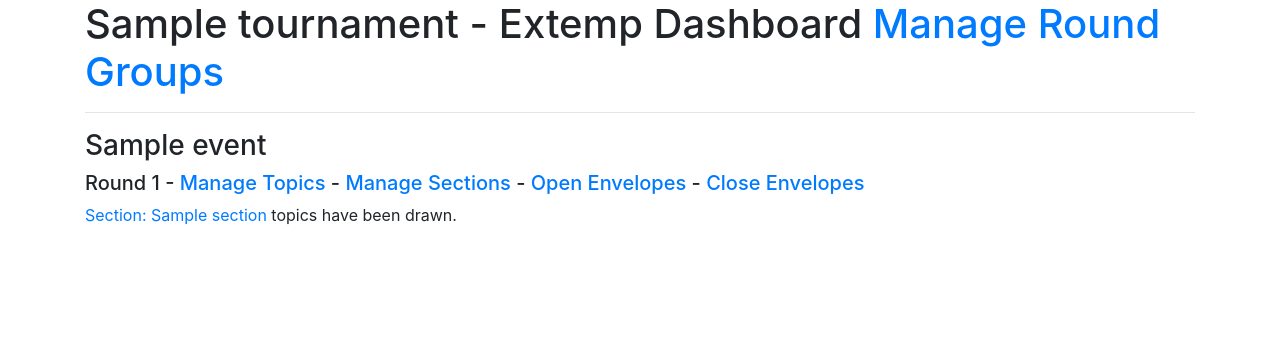
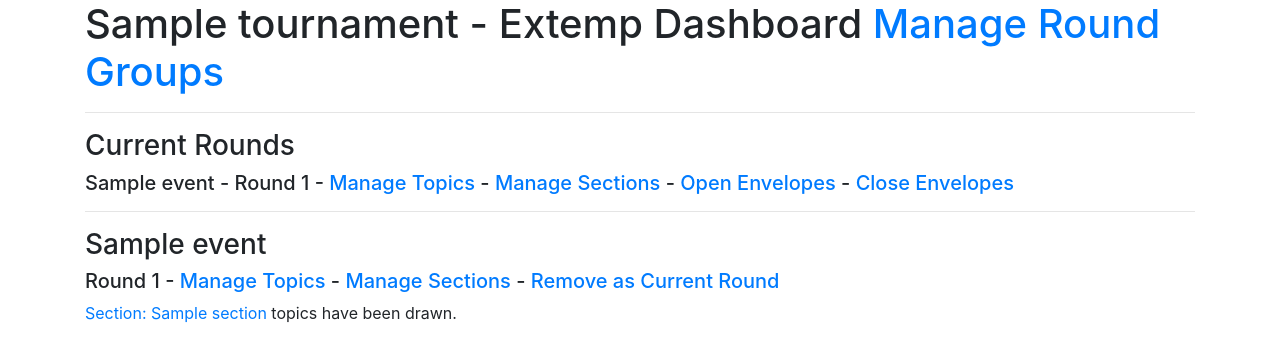
Before and after one commit to omajoshi/debate, a Django app: page /extemp/tournament/1/ in a window 1280 px wide. Shown: the part 104-466 px from the top of the page. Run offline with Django 3.2, Linux system fonts and the light colour scheme; a user stored in the database is signed in; tables that the repository leaves empty hold one stand-in row (values such as "Sample post"); some libraries are stand-ins or nearby versions.

Commit message:
added Current Rounds panel

```diff
--- a/extemp/models.py
+++ b/extemp/models.py
@@ -13,6 +13,9 @@ class Tournament(models.Model):
 
     def get_set_tournament_details_url(self):
         return reverse('extemp:tournament_set_tournament_details', kwargs={'pk': self.pk})
+
+    def get_current_rounds(self):
+        return Round.objects.filter(event__tournament=self.pk, current=True).order_by('event_id')
 
     def __str__(self):
         return f'Tournament: {self.name}'
--- a/extemp/templates/extemp/tournament_detail.html
+++ b/extemp/templates/extemp/tournament_detail.html
@@ -1,14 +1,21 @@
 {% extends 'extemp/base.html' %}
 {% block content %}
 <h1>{{ tournament.name }} - Extemp Dashboard <a href="{% url 'extemp:manage_roundgroups' tournament.pk %}">Manage Round Groups</a></h1>
+<hr>
+<h3>Current Rounds</h3>
+{% for round in tournament.get_current_rounds %}
+<h5>{{ round.event.name }} - {{ round.get_name_display }} - <a href="{% url 'extemp:manage_topics' round.pk %}">Manage Topics</a> - <a href="{% url 'extemp:manage_sections' round.pk %}">Manage Sections</a> - <a href="{% url 'extemp:open_round' round.pk %}">Open Envelopes</a> - <a href="{% url 'extemp:close_round' round.pk %}">Close Envelopes</a></h5>
+{% endfor %}
 {% for event in tournament.event_set.all %}
+
+
 <hr>
 <h3>{{ event.name }}</h3>
 {% for round in event.round_set.all %}
 {% if round.current %}
-<h5>{{ round.get_name_display }} - <a href="{% url 'extemp:manage_topics' round.pk %}">Manage Topics</a> - <a href="{% url 'extemp:manage_sections' round.pk %}">Manage Sections</a> - <a href="{% url 'extemp:open_round' round.pk %}">Open Envelopes</a> - <a href="{% url 'extemp:close_round' round.pk %}">Close Envelopes</a></h5>
+<h5>{{ round.get_name_display }} - <a href="{% url 'extemp:manage_topics' round.pk %}">Manage Topics</a> - <a href="{% url 'extemp:manage_sections' round.pk %}">Manage Sections</a> - <a href="{% url 'extemp:remove_current_round' round.pk %}">Remove as Current Round</a></h5>
 {% else %}
-<p>{{ round.get_name_display }} - <a href="{% url 'extemp:manage_topics' round.pk %}">Manage Topics</a> - <a href="{% url 'extemp:manage_sections' round.pk %}">Manage Sections</a> - <a href="{% url 'extemp:open_round' round.pk %}">Open Envelopes</a> - <a href="{% url 'extemp:close_round' round.pk %}">Close Envelopes</a></p>
+<p>{{ round.get_name_display }} - <a href="{% url 'extemp:manage_topics' round.pk %}">Manage Topics</a> - <a href="{% url 'extemp:manage_sections' round.pk %}">Manage Sections</a> - <a href="{% url 'extemp:current_round' round.pk %}">Set as Current Round</a></p>
 {% endif %}
 {% for section in round.section_set.all %}
 <p><a href="{% url 'extemp:section_detail' section.pk %}">Section: {{section.name}}</a> {% if section.drawn_topics.exists %}topics have been drawn{% elif section.open %}envelope is open{% else %}envelope is closed{% endif %}.</p>
--- a/extemp/urls.py
+++ b/extemp/urls.py
@@ -9,6 +9,7 @@ urlpatterns = [
     path('tournament/<int:pk>/', TournamentDetail.as_view(), name='tournament_detail'),
     path('round/<int:pk>/sections/', manage_sections, name='manage_sections'),
     path('round/<int:pk>/current/', current_round, name='current_round'),
+    path('round/<int:pk>/remove/', remove_current_round, name='remove_current_round'),
     path('round/<int:pk>/open/', open_round, name='open_round'),
     path('round/<int:pk>/close/', close_round, name='close_round'),
     path('round/<int:pk>/admin/bulk', bulk_add_topics, name='bulk_add_topics'),
--- a/extemp/views.py
+++ b/extemp/views.py
@@ -57,6 +57,13 @@ def current_round(request, pk):
     round = get_object_or_404(Round, pk=pk)
     round.event.round_set.update(current=False)
     round.current = True
+    round.save()
+    return redirect(round.event.tournament)
+
+def remove_current_round(request, pk):
+    admin_test(request.user)
+    round = get_object_or_404(Round, pk=pk)
+    round.current = False
     round.save()
     return redirect(round.event.tournament)
 
```
